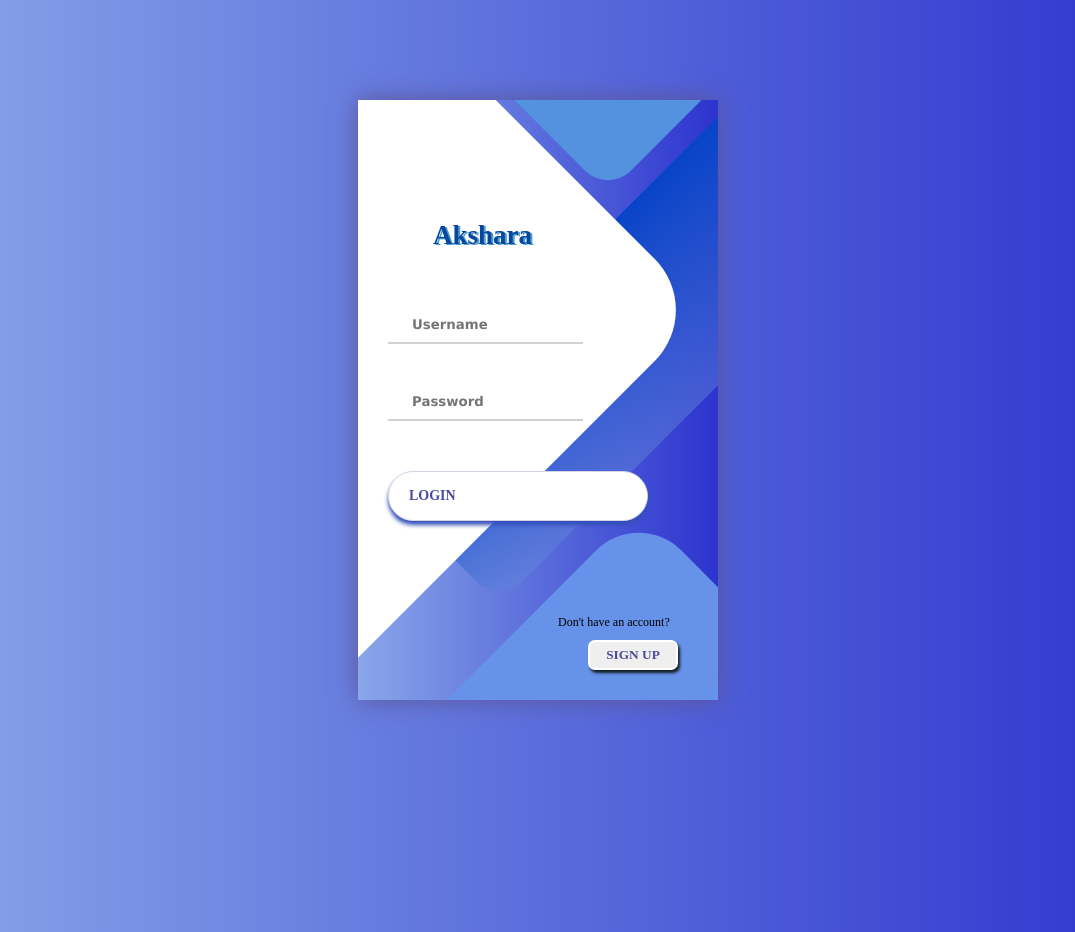
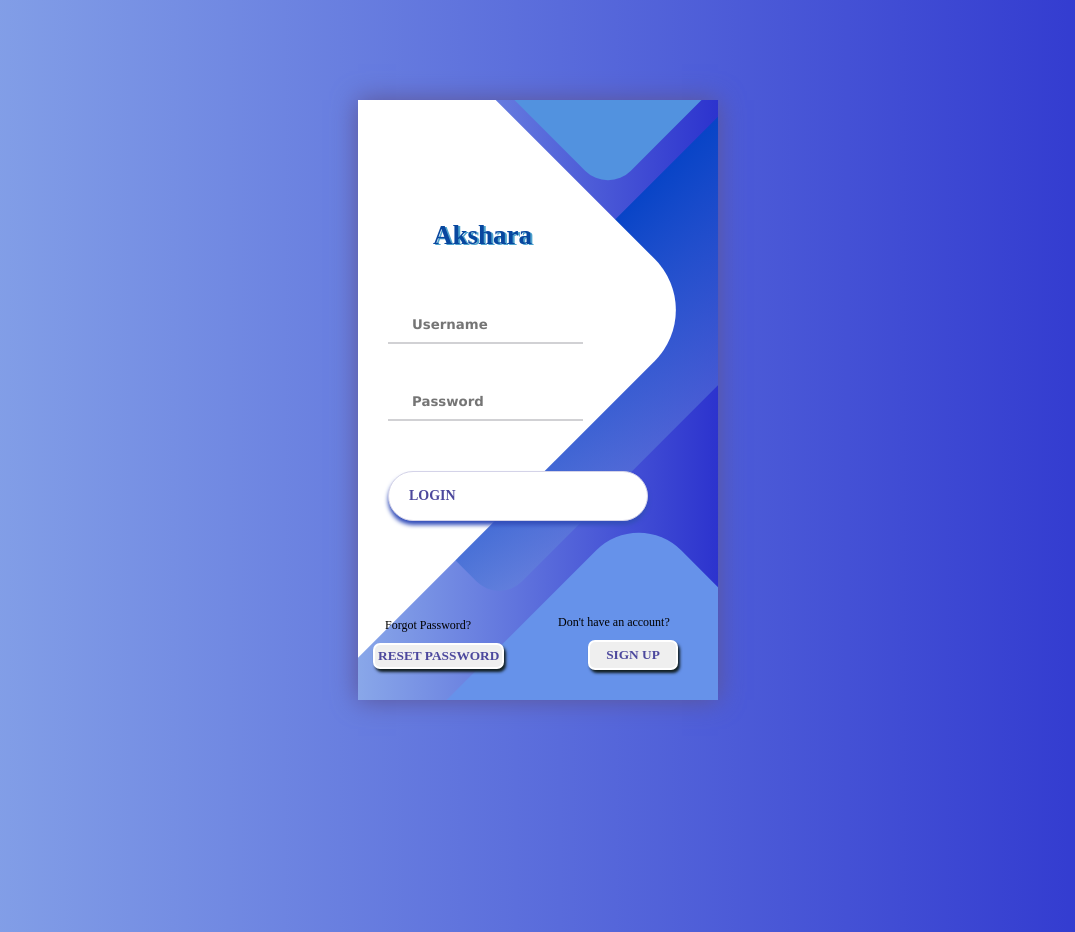
Before and after one commit to Srihari968/DevShelf_TeamMeow, a Django app: page /user/login/ in a window 1280 px wide. Shown: the whole page, without its empty margins (102-1177 px from the left). Run offline with Django 5.2, Linux system fonts and the light colour scheme; parts of the project's set-up code (start-up, migrations or seed data) failed here and were passed over; some web fonts are replaced.

Commit message:
Added Reset Password Button

```diff
--- a/BackEnd/devshelf/user/static/LoginPageStyle.css
+++ b/BackEnd/devshelf/user/static/LoginPageStyle.css
@@ -232,3 +232,38 @@
  	font-weight: 400;
 
  }
+ .RPBtn {
+	position: relative;
+	left: 15px;
+	top: 10px;
+	border: 2px solid white;
+	border-radius: 7px;
+	box-sizing: border-box;
+	margin-top: 3px;
+	padding: 3px;
+	display: flex;
+	align-items: center;
+	justify-content: center;
+	text-transform: uppercase;
+	font-weight: 700;
+	/* width: 25%; */
+	color: #4C489D;
+	box-shadow: 2px 3px 3px #111e20;
+	cursor: pointer;
+	transition: .2s;
+
+}
+ .condition1 {
+	position: relative;
+	display: flex;
+	left: 27px;
+	top: 8px;
+	font-size: 0.75rem;
+	padding-bottom: 5px;
+	font-weight: 400;
+
+}
+
+.RPBtn:hover {
+	transform: scale(1.20);
+}
--- a/BackEnd/devshelf/user/templates/login.html
+++ b/BackEnd/devshelf/user/templates/login.html
@@ -53,6 +53,17 @@
                     </div>
                 </form>
 
+                <form action="/user/reset_password/" method="get">
+                    {% csrf_token %}
+                    <div class="Reset Password">
+                        <p class="condition1">Forgot Password?</p>
+                        <button class="RPBtn" type="submit" value="SIGNUP">
+                            <a>Reset Password</a>
+                        </button>
+
+                    </div>
+                </form>
+
             </div>
 
             <div class="pagebackground">
```
Also changed, not shown: BackEnd/devshelf/library/static/Lend_Borrows.css (+64 -0 lines), BackEnd/devshelf/library/templates/library/lend_borrows.html (+15 -1 lines), BackEnd/devshelf/library/static/MenuIcon.jpg (added).
